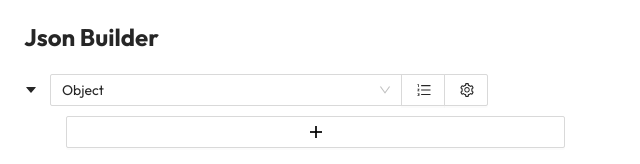
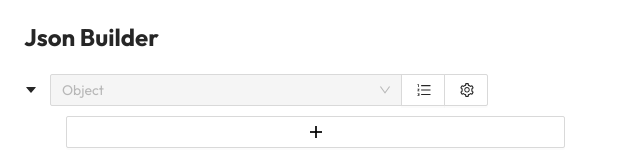
Before and after one commit to blackgospel/schema-builder, a Next.js app: page / in a window 1280 px wide. Shown: the top 164 px of the page, without its empty margins (0-640 px from the left). Built offline with nearby package versions, Linux system fonts and the light colour scheme.

Commit message:
Added disabled field for root object

```diff
--- a/src/components/json-builder/components/schema-controls/schema-controls.tsx
+++ b/src/components/json-builder/components/schema-controls/schema-controls.tsx
@@ -61,6 +61,7 @@ const SchemaControls: React.FC<SchemaControlsProps> = ({
           onChange={onChangeType}
           options={schemaTypes}
           style={{ width: _.isFunction(onChangeKey) ? '40%' : '80%' }}
+          disabled={schemaKey === '__root__'}
         />
         <Button style={{ width: '10%' }}>
           <OrderedListOutlined />
--- a/src/helper/utils/constants.ts
+++ b/src/helper/utils/constants.ts
@@ -18,6 +18,7 @@ import type {
 
 export const defaultSchema = {
   type: 'object',
+  title: 'root',
   properties: {},
 }
 
```
